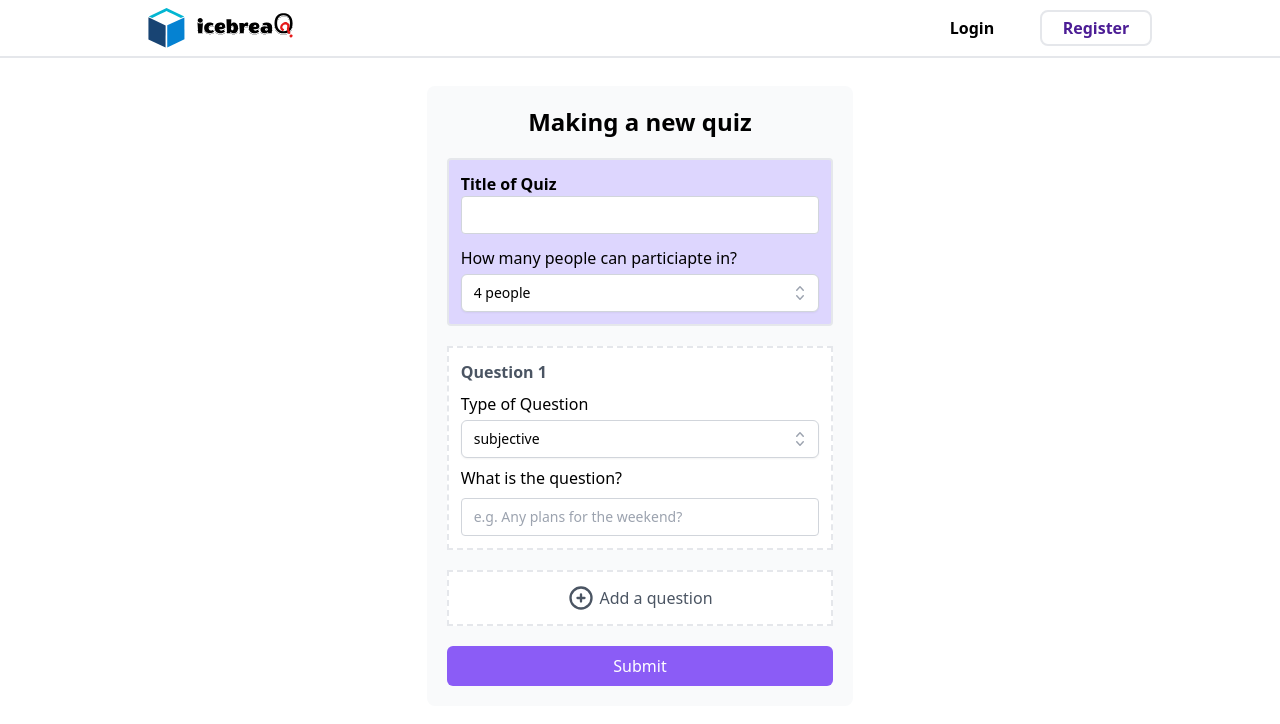
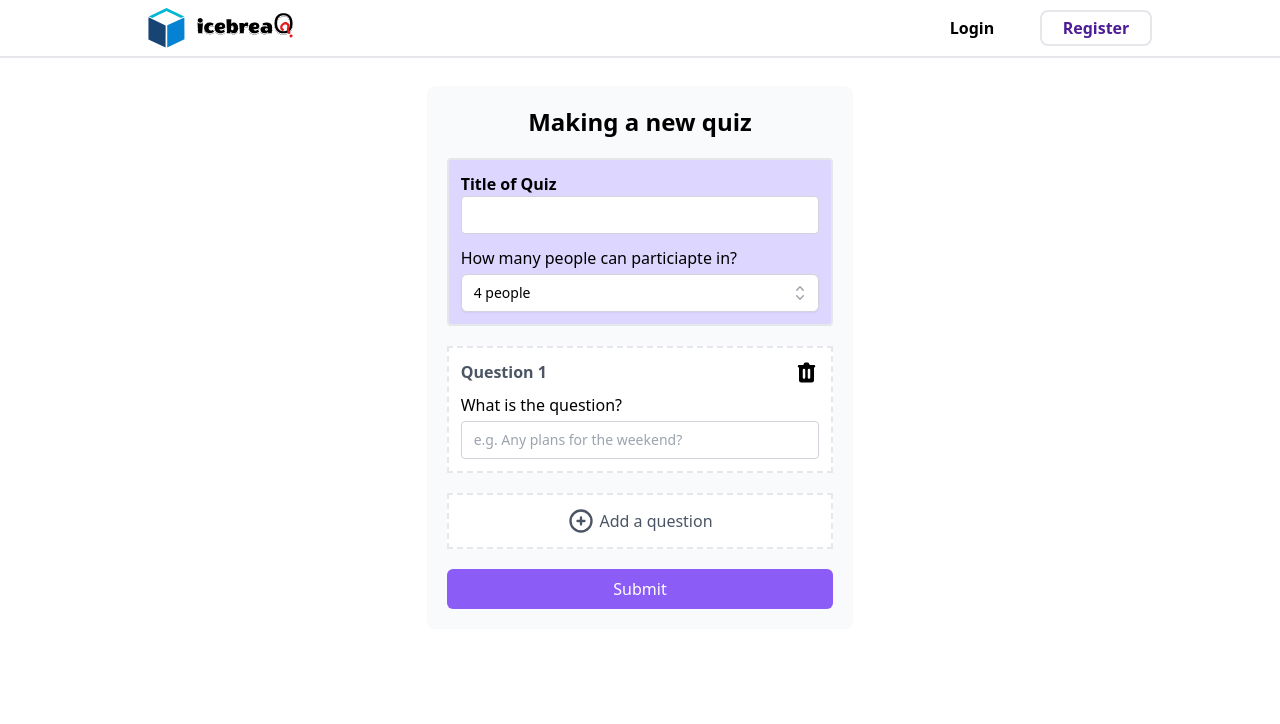
Before and after one commit to Team-ILA/icebreaQ-front, a React (Create React App) app: page /makequiz in a window 1280 px wide. Shown: the top 724 px of the page. Built offline with nearby package versions, Linux system fonts and the light colour scheme; what tailwindcss-animation-delay would draw is missing.

Commit message:
feat: implement removing question item

```diff
--- a/src/components/MakeQuizContainer.tsx
+++ b/src/components/MakeQuizContainer.tsx
@@ -1,7 +1,8 @@
-import React, { useState } from 'react';
+import React from 'react';
+import { useList } from 'react-use';
 import { HiOutlinePlusCircle } from 'react-icons/hi';
 import SelectMenus, { SelectMenuItemProps } from './SelectMenus';
-import QuestionCard from './QuestionCard';
+import QuestionCard, { Question } from './QuestionCard';
 import DefaultButton from './DefaultButton';
 
 const personnelOptions: SelectMenuItemProps[] = [
@@ -11,13 +12,17 @@ const personnelOptions: SelectMenuItemProps[] = [
   { id: 5, content: '10 people' },
 ];
 
+const initialQuestion: Question = {
+  questionContent: '',
+};
+
 const MakeQuizContainer = () => {
-  const [questions, setQuestions] = useState([1]);
+  const [questions, { push, updateAt, removeAt }] = useList<Question>([
+    initialQuestion,
+  ]);
 
   const addQuestionHandler = () => {
-    setQuestions((prev) => {
-      return [...prev, prev.length + 1];
-    });
+    push(initialQuestion);
   };
 
   return (
@@ -37,8 +42,16 @@ const MakeQuizContainer = () => {
           <SelectMenus items={personnelOptions} />
         </div>
       </div>
-      {questions.map((questionNum) => {
-        return <QuestionCard questionNum={questionNum} key={questionNum} />;
+      {questions.map((question, index) => {
+        return (
+          <QuestionCard
+            question={question}
+            index={index}
+            key={index}
+            updateAt={updateAt}
+            removeAt={removeAt}
+          />
+        );
       })}
       <div
         className="flex w-full items-center justify-center gap-1 border-2 border-dashed bg-white p-3 text-gray-600 hover:cursor-pointer hover:font-bold"
--- a/src/components/QuestionCard.tsx
+++ b/src/components/QuestionCard.tsx
@@ -1,31 +1,48 @@
 import React from 'react';
-import SelectMenus, { SelectMenuItemProps } from './SelectMenus';
+import { HiTrash } from 'react-icons/hi';
+
+export interface Question {
+  questionContent: string;
+}
 
 type QuestionCardProps = {
-  questionNum: number;
+  question: Question;
+  index: number;
+  updateAt: (index: number, item: Question) => void;
+  removeAt: (index: number) => void;
 };
 
-const questionTypeOptions: SelectMenuItemProps[] = [
-  { id: 1, content: 'subjective' },
-  { id: 2, content: 'yes or no' },
-  { id: 3, content: 'multiple choice' },
-];
+const QuestionCard = ({
+  question,
+  index,
+  updateAt,
+  removeAt,
+}: QuestionCardProps) => {
+  const questionChangeHandler = (e: React.ChangeEvent<HTMLInputElement>) =>
+    updateAt(index, {
+      questionContent: e.target.value,
+    });
 
-const QuestionCard = ({ questionNum }: QuestionCardProps) => {
   return (
-    <div className="w-full space-y-2 border-2 border-dashed bg-white p-3">
-      <p className="font-bold text-gray-600">Question {questionNum}</p>
+    <div className="w-full border-2 border-dashed bg-white p-3">
+      <div className="mb-2 flex">
+        <p className="font-bold text-gray-600">Question {index + 1}</p>
+        <div className="grow"></div>
+        <span className="hover:cursor-pointer hover:text-red-500">
+          <HiTrash onClick={() => removeAt(index)} size={25} />
+        </span>
+      </div>
       <div>
-        <p>Type of Question</p>
-        <SelectMenus items={questionTypeOptions} />
+        <p className="mb-1">What is the question?</p>
+        <input
+          type="text"
+          className="form-control bg-classNameip-padding m-0 block w-full rounded border border-solid border-gray-300 bg-white px-3 py-2 text-sm font-normal text-gray-700 transition ease-in-out focus:border-blue-600 focus:bg-white focus:text-gray-700 focus:outline-none"
+          id={`question ${index}`}
+          value={question.questionContent}
+          onChange={questionChangeHandler}
+          placeholder="e.g. Any plans for the weekend?"
+        />
       </div>
-      <p>What is the question?</p>
-      <input
-        type="text"
-        className="form-control bg-classNameip-padding m-0 block w-full rounded border border-solid border-gray-300 bg-white px-3 py-2 text-sm font-normal text-gray-700 transition ease-in-out focus:border-blue-600 focus:bg-white focus:text-gray-700 focus:outline-none"
-        id={`question ${questionNum}`}
-        placeholder="e.g. Any plans for the weekend?"
-      />
     </div>
   );
 };
```
